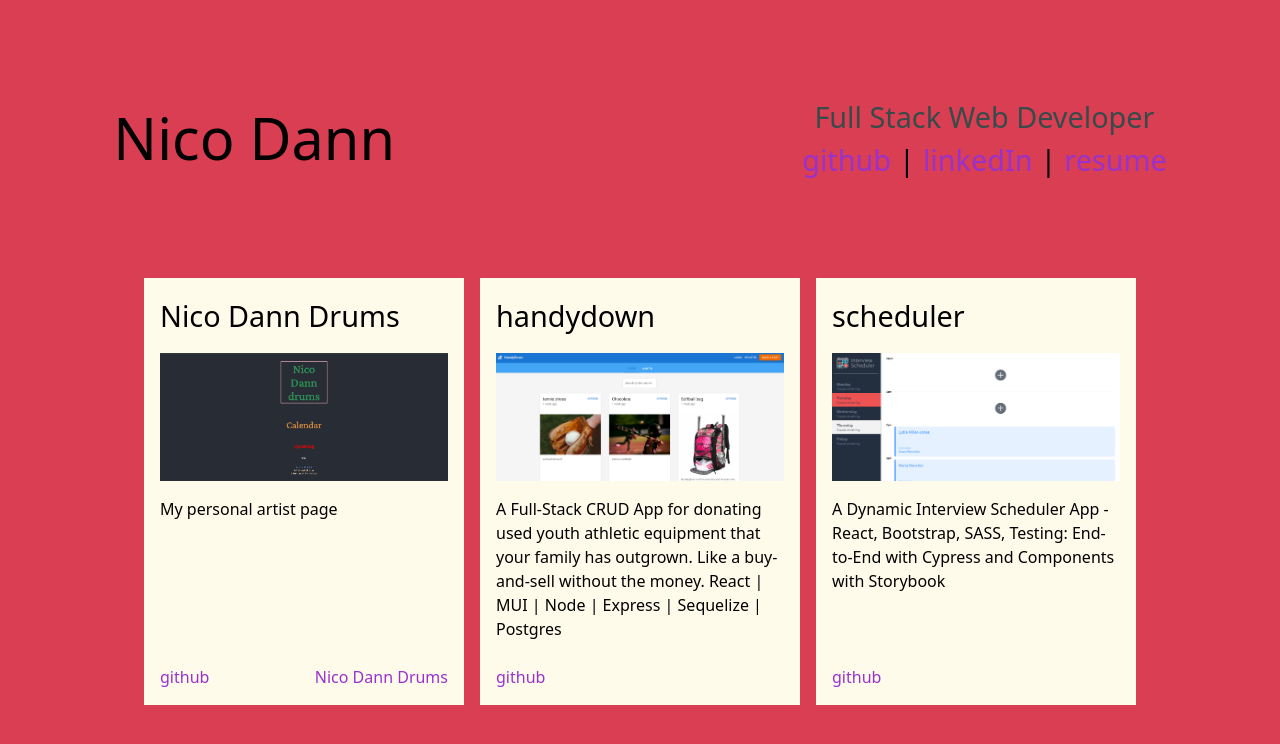
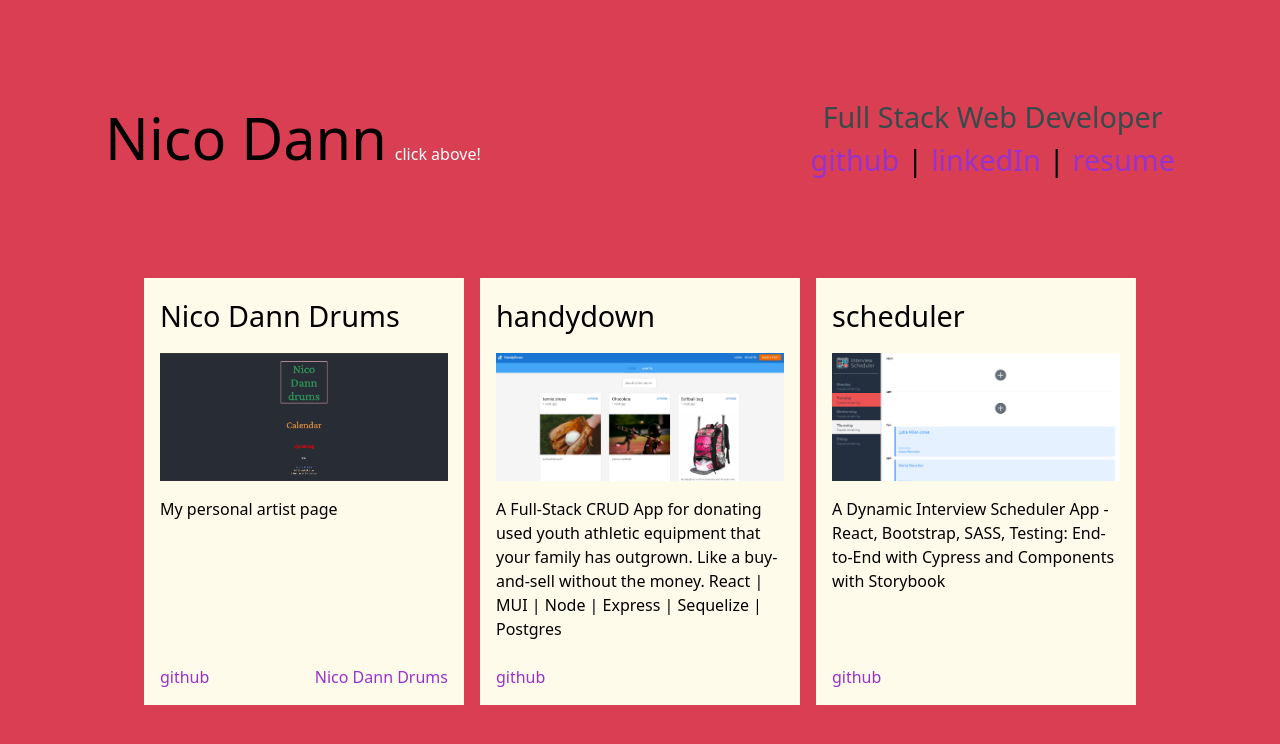
Before and after one commit to nicodann/portfolio, a Next.js app: page / in a window 1280 px wide. Shown: the top 744 px of the page. Built offline with nearby package versions, Linux system fonts and the light colour scheme.

Commit message:
Move ProjectBox to own component.

```diff
--- a/app/page.tsx
+++ b/app/page.tsx
@@ -9,7 +9,7 @@ export default function Home() {
 
   return (
     <main className={`flex min-h-screen flex-col items-center justify-center gap-24 p-4`} style={{background: bgColour}}>
-      <div className=" flex flex-col gap-24">
+      <div className=" flex flex-col gap-12 lg:gap-24">
         <Header setBgColour={setBgColour}/>
         <ProjectGallery />
       </div>
--- a/components/Header/index.tsx
+++ b/components/Header/index.tsx
@@ -87,7 +87,21 @@ export default function Header({setBgColour}: {setBgColour: (value:string) => vo
           }
         </div>
         <button>
-        <h3
+          {displayResetButton
+          ? <h3
+          className='text-white cursor-pointer'
+          onClick={() => handleResetClick()}
+        >
+          RESET
+        </h3>
+          : <h3
+          className='text-white cursor-pointer'
+          onClick={() => handleResetClick()}
+        >
+          click above!
+        </h3>
+          }
+        {/* <h3
           className='text-white cursor-pointer'
           onClick={() => handleResetClick()}
           style={{
@@ -95,20 +109,24 @@ export default function Header({setBgColour}: {setBgColour: (value:string) => vo
           }}
         >
           RESET
-        </h3>
+        </h3> */}
       </button>
       </div>
 
 
-      <div id='#second_title_plus_subtitle_nav' className='flex flex-col-reverse lg:flex-row gap-6 items-center'>
-        <div id='#second_name' className='flex text-black'>
+      <div id='#second_title_plus_subtitle_nav' className='flex flex-col-reverse lg:flex-row items-center'>
+        <div id='#second_name' className='flex text-black' style={{
+          height: displayResetButton ? '40px' : 0,
+          transition: 'all 1s'
+        }}>
           {letterArrayUnicode.map((letter, i) => {
             return (
               <h1
                 key={i}
                 style={{position: 'relative',
                   top: letterObject[letter] ? '0px' : '-800px',
-                  transition: 'top, 1s',
+                  opacity: !letterObject[letter] ? 0 : 1,
+                  transition: 'top, 1s, opacity, 1s',
                   color: bgColours[colourIndex + 2]
                 }}
               >
--- a/components/ProjectGallery/index.tsx
+++ b/components/ProjectGallery/index.tsx
@@ -16,10 +16,7 @@ export default function ProjectGallery() {
 
   const filteredProjects = projects.filter(project => project.image_url)
 
-  return (
-    <section className="flex lg:flex-row justify-center flex-wrap gap-4">
-        {filteredProjects.map((project, i) => (
-
+  const ProjectBox = ({i, project}:{i: number, project: Project}) => (
     <div key={i} className="flex flex-col gap-6 bg-amber-50 p-4 justify-between w-72 sm:w-80">
       <div className="flex flex-col gap-4">
         <h2>{project.name}</h2>
@@ -34,7 +31,29 @@ export default function ProjectGallery() {
       </footer>
     </div>
 
-        ))}
+  )
+
+  return (
+    <section className="flex lg:flex-row justify-center flex-wrap gap-4">
+        {filteredProjects.map((project, i) => ProjectBox({project, i})
+        // (
+
+          // <div key={i} className="flex flex-col gap-6 bg-amber-50 p-4 justify-between w-72 sm:w-80">
+          //   <div className="flex flex-col gap-4">
+          //     <h2>{project.name}</h2>
+          //     <div className='relative min-h-32'>
+          //       <Image src={project.image_url} alt={project.name} fill sizes="(max-width: 768px) 100vw, (max-width: 1200px) 50vw, 33vw" className="object-cover object-top" priority/>
+          //     </div>
+          //     <p id="project_description" className="max-w-80">{project.description}</p>
+          //   </div>
+          //   <footer className='flex justify-between'>
+          //     <Link href={project.github_url}>github</Link>
+          //     {project.url && <Link href={project.url}>{project.name}</Link>}
+          //   </footer>
+          // </div>
+
+        // )
+        )}
       </section>
   )
 }
```
Lines whose indentation alone changed are shown as unchanged.
